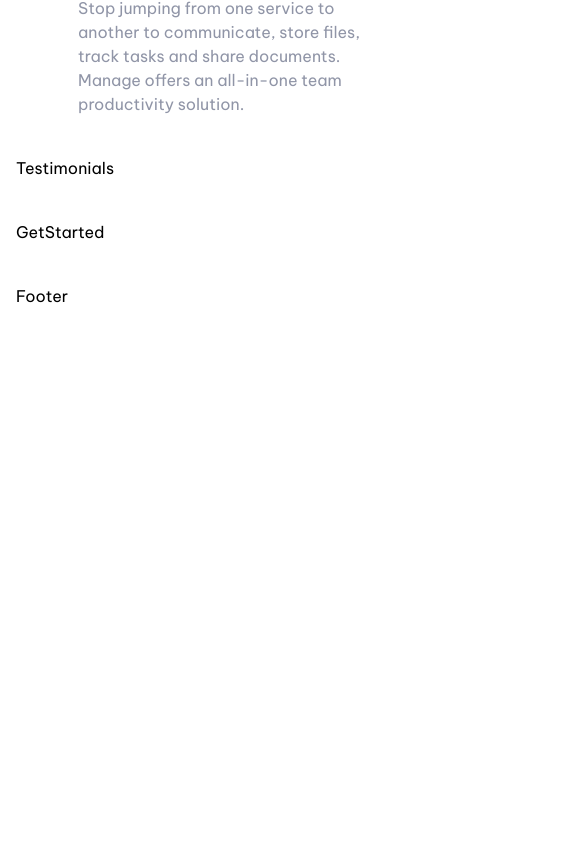
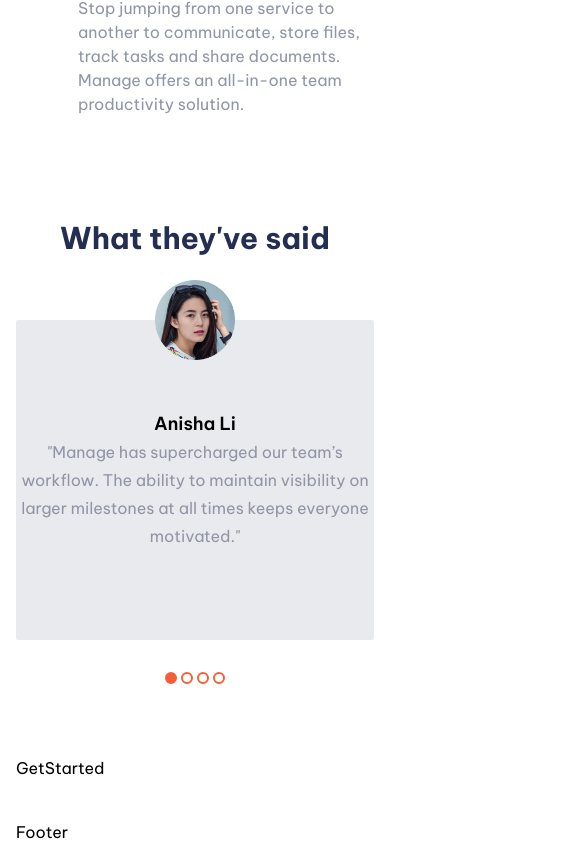
Before and after one commit to ChannMyaeAung/Manage-Landing-Page, a React (Vite) app: page / in a window 390 px wide. Shown: the part 1580-2424 px from the top of the page, 585 px wide, since content can reach past the window. Before the commit the page ends 1888 px from the top, so only its background shows below. Built offline with nearby package versions, Linux system fonts and the light colour scheme.

Commit message:
implemented testimonial component and its slider for mobile version.

```diff
--- a/src/components/Testimonials.jsx
+++ b/src/components/Testimonials.jsx
@@ -1,7 +1,87 @@
-import React from "react";
+import React, { useEffect, useState } from "react";
+import { testimonials } from "../data";
 
 const Testimonials = () => {
-  return <div className="px-4">Testimonials</div>;
+  const [customers, setCustomers] = useState(testimonials);
+  const [index, setIndex] = useState(0);
+
+  useEffect(() => {
+    const lastIndex = customers.length - 1;
+    if (index > lastIndex) {
+      setIndex(0);
+    }
+    if (index < 0) {
+      setIndex(lastIndex);
+    }
+  }, [customers, index]);
+
+  return (
+    <section className="px-4 mt-10">
+      <h1 className="my-6 text-3xl font-bold text-center text-DarkBlue">
+        What they've said
+      </h1>
+
+      <div className="relative flex flex-col gap-16 mt-16 h-80">
+        {customers.map((customer, customerIndex) => {
+          const { id, name, img, comment } = customer;
+
+          /* All remaining slides are positioned at 100%X */
+          let position = "nextSlide";
+
+          /* except for the one that matches the index */
+          if (customerIndex === index) {
+            position = "activeSlide";
+          }
+
+          /* when on the first article, the last item is positioned to -100%X to create infinite scrolling transition */
+          /* as the index increases, all the previous slides are moved to -100%X. */
+          if (
+            customerIndex === index - 1 ||
+            (index === 0 && customerIndex === customers.length - 1)
+          ) {
+            position = "lastSlide";
+          }
+
+          return (
+            <article
+              key={id}
+              data-position={position}
+              className="absolute flex items-center w-full h-full text-center transition-all rounded-sm opacity-0 bg-DarkGrayishBlue bg-opacity-20 "
+            >
+              <figure className="absolute inset-0 w-20 h-20 mx-auto rounded-full -top-10">
+                <img
+                  src={img}
+                  alt={`${name}'s picture`}
+                  className="object-cover w-full h-full"
+                />
+              </figure>
+              <div className="py-4">
+                <h2 className="text-lg font-semibold">{name}</h2>
+                <p className="text-base leading-7 text-DarkGrayishBlue">
+                  "{comment}"
+                </p>
+              </div>
+            </article>
+          );
+        })}
+      </div>
+
+      {/* Slider Pagination  */}
+      <div className="flex items-center justify-center gap-1 my-8">
+        {customers.map((_, sliderIndex) => (
+          <button
+            data-button="pagination-btn"
+            key={sliderIndex}
+            onClick={() => setIndex(sliderIndex)}
+            aria-label={`View Image ${sliderIndex + 1}`}
+            className={`relative w-3 h-3 border-2 rounded-full cursor-pointer border-BrightRed ${
+              sliderIndex === index ? "bg-BrightRed" : null
+            }`}
+          ></button>
+        ))}
+      </div>
+    </section>
+  );
 };
 
 export default Testimonials;
--- /dev/null
+++ b/src/data.js
@@ -0,0 +1,36 @@
+import AnishaLiImg from "./assets/images/avatar-anisha.png";
+import AliBravoImg from "./assets/images/avatar-ali.png";
+import RichardWattsImg from "./assets/images/avatar-richard.png";
+import ShaniGoughImg from "./assets/images/avatar-shanai.png";
+
+export const testimonials = [
+  {
+    id: 1,
+    name: "Anisha Li",
+    img: AnishaLiImg,
+    comment: `Manage has supercharged our team’s workflow. The ability to maintain
+        visibility on larger milestones at all times keeps everyone motivated.`,
+  },
+  {
+    id: 2,
+    name: "Ali Bravo",
+    img: AliBravoImg,
+    comment: `We have been able to cancel so many other subscriptions since using
+    Manage. There is no more cross-channel confusion and everyone is much
+    more focused.`,
+  },
+  {
+    id: 3,
+    name: "Richard Watts",
+    img: RichardWattsImg,
+    comment: `Manage allows us to provide structure and process. It keeps us organized
+    and focused. I can’t stop recommending them to everyone I talk to!`,
+  },
+  {
+    id: 4,
+    name: " Shanai Gough",
+    img: ShaniGoughImg,
+    comment: `Their software allows us to track, manage and collaborate on our projects
+    from anywhere. It keeps the whole team in-sync without being intrusive.`,
+  },
+];
--- a/src/index.css
+++ b/src/index.css
@@ -39,3 +39,17 @@ li {
   z-index: -1;
 }
  */
+
+/* Testimonials Slider */
+article[data-position="lastSlide"] {
+  transform: translateX(-100%);
+}
+
+article[data-position="activeSlide"] {
+  opacity: 1;
+  transform: translateX(0);
+}
+
+article[data-position="nextSlide"] {
+  transform: translateX(100%);
+}
```
